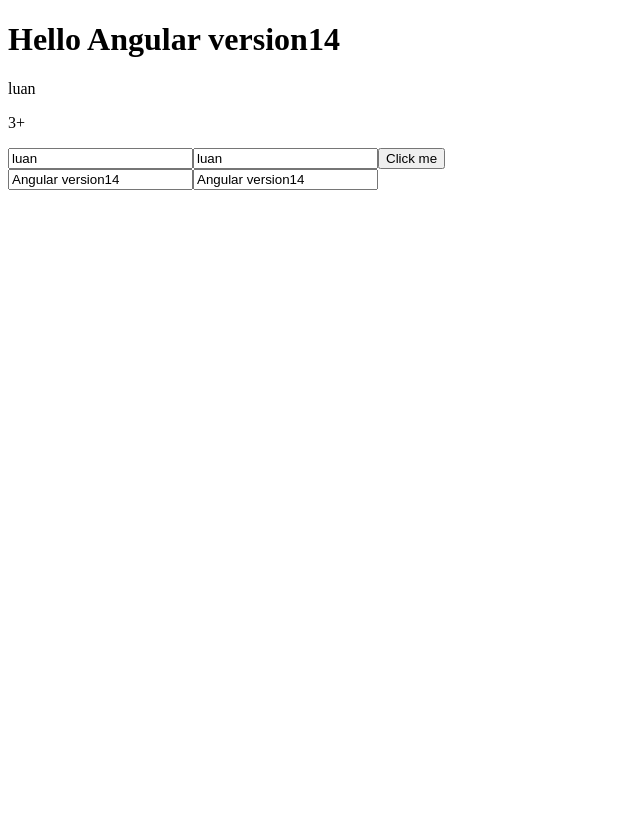
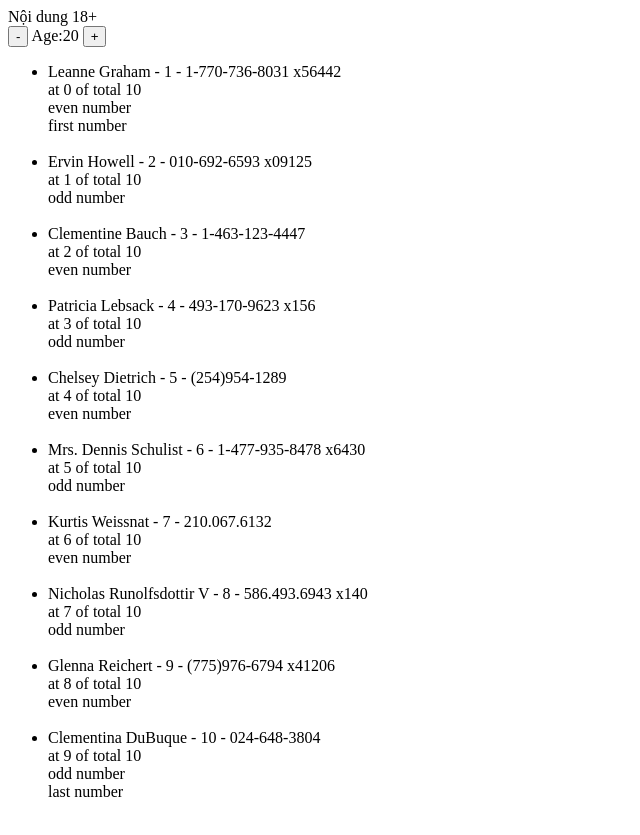
Before and after one commit to nguyenhuuluan434/angular-vietnam-100day, an Angular app: page / in a window 1280 px wide. Shown: the whole page, without its empty margins (0-640 px from the left). Before the commit the page ends 800 px from the top, so only its background shows below. Built offline with nearby package versions, Linux system fonts and the light colour scheme.

Commit message:
add *ngFor * ngIf structural directive

```diff
--- a/src/app/app.component.html
+++ b/src/app/app.component.html
@@ -1,38 +1,34 @@
-<router-outlet></router-outlet>
-<!--interpolation-->
-<h1>Hello {{name}}</h1>
-<p>{{user.name}}</p>
-<p>{{user.age}}</p>
-<!--<app-hello></app-hello>-->
-
-<!--Document Object Model DOM-->
-<!--obj = {
-          type: ‘text’, // standard  property
-          value: ‘something’,
-          attributes: [] // thuộc type NamedNodeMap, dạng như một array
-          // … các thuộc tính, method khác
-}-->
-
-<!--properties binding []-->
-<!--binding data from class controller to template-->
-<label>
-  <input [type]="inputType" [value]="user.name">
-</label>
-<label>
-  <input type="text" [value]="user.name">
-</label>
-
-<!--event binding ()-->
-<!--binding data from template to class controller-->
-<button type="button" (click)="handler()">Click me</button>
-<br>
-
-
-<!--two way binding combine 'properties binding' and  event binding-->
-<label>
-  <input type="text" [(ngModel)]="name">
-</label>
-
-<label>
-  <input type="text"  [ngModel]="name" (ngModelChange)="name=$event">
-</label>
+<app-hello *ngIf="user.age >=18 ;else under18" [name]="user.name"></app-hello>
+<!--<div *ngIf="user.age<18">-->
+<!--  You are too old to see this content (1st way)-->
+<!--</div>-->
+<!--<ng-template [ngIf]="user.age>=18" [ngIfElse]="under18">-->
+<!--  <app-hello [name]="user.name"></app-hello>-->
+<!--</ng-template>-->
+<ng-template #under18>
+  <div>
+    You are too old to see this content (2nd way)
+  </div>
+</ng-template>
+<button type="button" (click)="user.age= user.age-1"> -</button>
+Age:{{user.age}}
+<button type="button" (click)="user.age= user.age+1"> +</button>
+<!--$implicit: item-->
+<!--index thứ tư-->
+<!--count-->
+<!--first-->
+<!--last-->
+<!--even-->
+<!--odd-->
+<ul>
+  <li *ngFor="let user of users; index as idx ;count as total; first as first; last as last; even as even; odd as odd">
+    <span>{{user.name}} - {{user.id}} - {{user.phone}}</span>
+    <br>
+    <span>at {{idx}} of total {{total}} <br></span>
+    <span *ngIf="even">even number<br></span>
+    <span *ngIf="odd">odd number<br></span>
+    <span *ngIf="last">last number<br></span>
+    <span *ngIf="first">first number<br></span>
+    <br>
+  </li>
+</ul>
--- a/src/app/app.component.ts
+++ b/src/app/app.component.ts
@@ -1,3 +1,4 @@
+/* tslint:disable:object-literal-key-quotes */
 import {Component, VERSION} from '@angular/core';
 
 @Component({
@@ -11,15 +12,250 @@
 
   private user = {
     name: 'luan',
-    age: 3 + '+'
+    age: 20
   };
 
   /*data binding*/
   /*property binding*/
   inputType = 'text';
 
+  users = [
+    {
+      'id': 1,
+      'name': 'Leanne Graham',
+      'username': 'Bret',
+      'email': 'Sincere@april.biz',
+      'address': {
+        'street': 'Kulas Light',
+        'suite': 'Apt. 556',
+        'city': 'Gwenborough',
+        'zipcode': '92998-3874',
+        'geo': {
+          'lat': '-37.3159',
+          'lng': '81.1496'
+        }
+      },
+      'phone': '1-770-736-8031 x56442',
+      'website': 'hildegard.org',
+      'company': {
+        'name': 'Romaguera-Crona',
+        'catchPhrase': 'Multi-layered client-server neural-net',
+        'bs': 'harness real-time e-markets'
+      }
+    },
+    {
+      'id': 2,
+      'name': 'Ervin Howell',
+      'username': 'Antonette',
+      'email': 'Shanna@melissa.tv',
+      'address': {
+        'street': 'Victor Plains',
+        'suite': 'Suite 879',
+        'city': 'Wisokyburgh',
+        'zipcode': '90566-7771',
+        'geo': {
+          'lat': '-43.9509',
+          'lng': '-34.4618'
+        }
+      },
+      'phone': '010-692-6593 x09125',
+      'website': 'anastasia.net',
+      'company': {
+        'name': 'Deckow-Crist',
+        'catchPhrase': 'Proactive didactic contingency',
+        'bs': 'synergize scalable supply-chains'
+      }
+    },
+    {
+      'id': 3,
+      'name': 'Clementine Bauch',
+      'username': 'Samantha',
+      'email': 'Nathan@yesenia.net',
+      'address': {
+        'street': 'Douglas Extension',
+        'suite': 'Suite 847',
+        'city': 'McKenziehaven',
+        'zipcode': '59590-4157',
+        'geo': {
+          'lat': '-68.6102',
+          'lng': '-47.0653'
+        }
+      },
+      'phone': '1-463-123-4447',
+      'website': 'ramiro.info',
+      'company': {
+        'name': 'Romaguera-Jacobson',
+        'catchPhrase': 'Face to face bifurcated interface',
+        'bs': 'e-enable strategic applications'
+      }
+    },
+    {
+      'id': 4,
+      'name': 'Patricia Lebsack',
+      'username': 'Karianne',
+      'email': 'Julianne.OConner@kory.org',
+      'address': {
+        'street': 'Hoeger Mall',
+        'suite': 'Apt. 692',
+        'city': 'South Elvis',
+        'zipcode': '53919-4257',
+        'geo': {
+          'lat': '29.4572',
+          'lng': '-164.2990'
+        }
+      },
+      'phone': '493-170-9623 x156',
+      'website': 'kale.biz',
+      'company': {
+        'name': 'Robel-Corkery',
+        'catchPhrase': 'Multi-tiered zero tolerance productivity',
+        'bs': 'transition cutting-edge web services'
+      }
+    },
+    {
+      'id': 5,
+      'name': 'Chelsey Dietrich',
+      'username': 'Kamren',
+      'email': 'Lucio_Hettinger@annie.ca',
+      'address': {
+        'street': 'Skiles Walks',
+        'suite': 'Suite 351',
+        'city': 'Roscoeview',
+        'zipcode': '33263',
+        'geo': {
+          'lat': '-31.8129',
+          'lng': '62.5342'
+        }
+      },
+      'phone': '(254)954-1289',
+      'website': 'demarco.info',
+      'company': {
+        'name': 'Keebler LLC',
+        'catchPhrase': 'User-centric fault-tolerant solution',
+        'bs': 'revolutionize end-to-end systems'
+      }
+    },
+    {
+      'id': 6,
+      'name': 'Mrs. Dennis Schulist',
+      'username': 'Leopoldo_Corkery',
+      'email': 'Karley_Dach@jasper.info',
+      'address': {
+        'street': 'Norberto Crossing',
+        'suite': 'Apt. 950',
+        'city': 'South Christy',
+        'zipcode': '23505-1337',
+        'geo': {
+          'lat': '-71.4197',
+          'lng': '71.7478'
+        }
+      },
+      'phone': '1-477-935-8478 x6430',
+      'website': 'ola.org',
+      'company': {
+        'name': 'Considine-Lockman',
+        'catchPhrase': 'Synchronised bottom-line interface',
+        'bs': 'e-enable innovative applications'
+      }
+    },
+    {
+      'id': 7,
+      'name': 'Kurtis Weissnat',
+      'username': 'Elwyn.Skiles',
+      'email': 'Telly.Hoeger@billy.biz',
+      'address': {
+        'street': 'Rex Trail',
+        'suite': 'Suite 280',
+        'city': 'Howemouth',
+        'zipcode': '58804-1099',
+        'geo': {
+          'lat': '24.8918',
+          'lng': '21.8984'
+        }
+      },
+      'phone': '210.067.6132',
+      'website': 'elvis.io',
+      'company': {
+        'name': 'Johns Group',
+        'catchPhrase': 'Configurable multimedia task-force',
+        'bs': 'generate enterprise e-tailers'
+      }
+    },
+    {
+      'id': 8,
+      'name': 'Nicholas Runolfsdottir V',
+      'username': 'Maxime_Nienow',
+      'email': 'Sherwood@rosamond.me',
+      'address': {
+        'street': 'Ellsworth Summit',
+        'suite': 'Suite 729',
+        'city': 'Aliyaview',
+        'zipcode': '45169',
+        'geo': {
+          'lat': '-14.3990',
+          'lng': '-120.7677'
+        }
+      },
+      'phone': '586.493.6943 x140',
+      'website': 'jacynthe.com',
+      'company': {
+        'name': 'Abernathy Group',
+        'catchPhrase': 'Implemented secondary concept',
+        'bs': 'e-enable extensible e-tailers'
+      }
+    },
+    {
+      'id': 9,
+      'name': 'Glenna Reichert',
+      'username': 'Delphine',
+      'email': 'Chaim_McDermott@dana.io',
+      'address': {
+        'street': 'Dayna Park',
+        'suite': 'Suite 449',
+        'city': 'Bartholomebury',
+        'zipcode': '76495-3109',
+        'geo': {
+          'lat': '24.6463',
+          'lng': '-168.8889'
+        }
+      },
+      'phone': '(775)976-6794 x41206',
+      'website': 'conrad.com',
+      'company': {
+        'name': 'Yost and Sons',
+        'catchPhrase': 'Switchable contextually-based project',
+        'bs': 'aggregate real-time technologies'
+      }
+    },
+    {
+      'id': 10,
+      'name': 'Clementina DuBuque',
+      'username': 'Moriah.Stanton',
+      'email': 'Rey.Padberg@karina.biz',
+      'address': {
+        'street': 'Kattie Turnpike',
+        'suite': 'Suite 198',
+        'city': 'Lebsackbury',
+        'zipcode': '31428-2261',
+        'geo': {
+          'lat': '-38.2386',
+          'lng': '57.2232'
+        }
+      },
+      'phone': '024-648-3804',
+      'website': 'ambrose.net',
+      'company': {
+        'name': 'Hoeger LLC',
+        'catchPhrase': 'Centralized empowering task-force',
+        'bs': 'target end-to-end models'
+      }
+    }
+  ];
+
   /*event binding*/
   handler() {
     console.log('Click');
   }
+
+
 }
--- a/src/app/hello/hello.component.html
+++ b/src/app/hello/hello.component.html
@@ -1,2 +1,8 @@
-<h2>Hello there</h2>
-<button (click)="showInfo()"></button>
+<div *ngIf="user.age >= 13; else under13">
+  Nội dung 18+
+</div>
+<ng-template #under13>
+  <div>
+    Access deny
+  </div>
+</ng-template>
--- a/src/app/hello/hello.component.ts
+++ b/src/app/hello/hello.component.ts
@@ -1,4 +1,4 @@
-import {Component} from '@angular/core';
+import {Component, Input} from '@angular/core';
 
 @Component({
   selector: 'app-hello',
@@ -6,11 +6,14 @@
   styleUrls: ['./hello.component.css']
 })
 export class HelloComponent {
+  @Input() name: string;
 
   constructor() {
   }
 
-  showInfo() {
-    alert('Inside Angular Component');
-  }
+  user = {
+    name: 'luan',
+    age: 30,
+  };
+
 }
```
